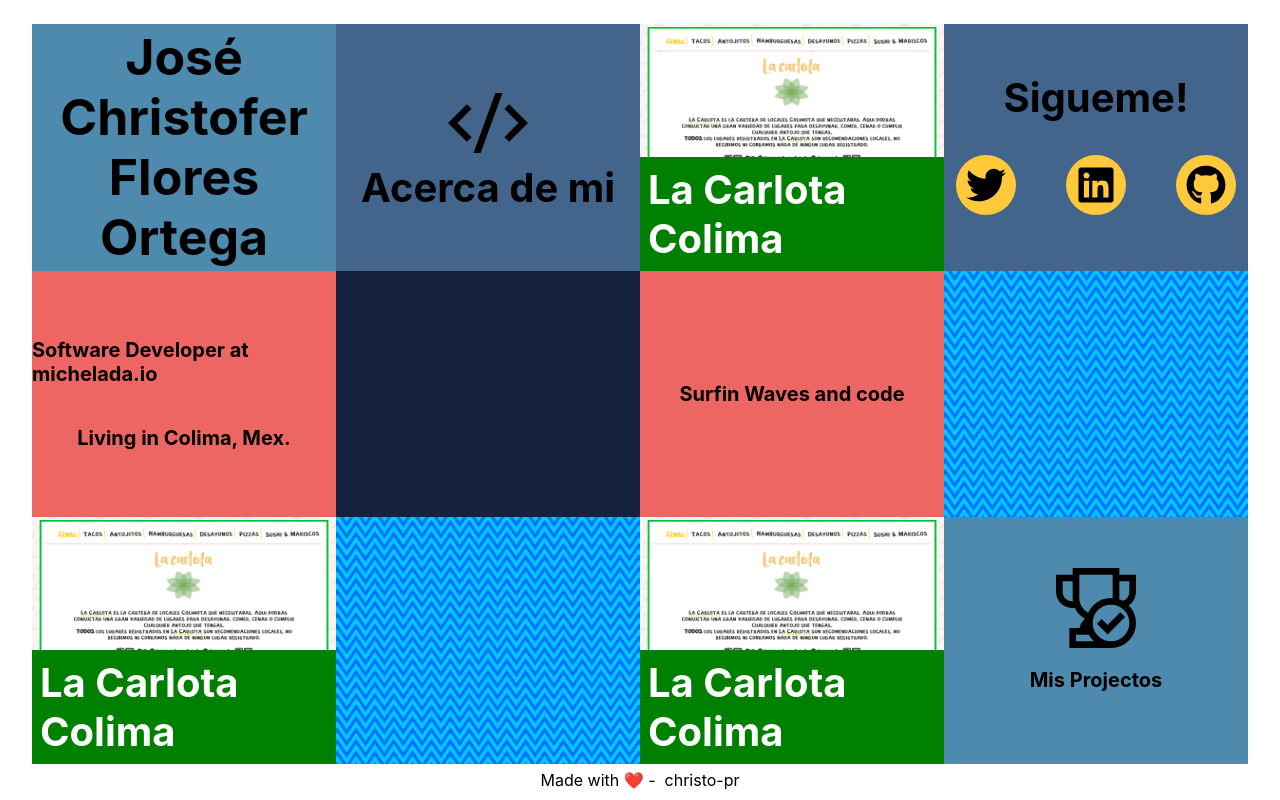
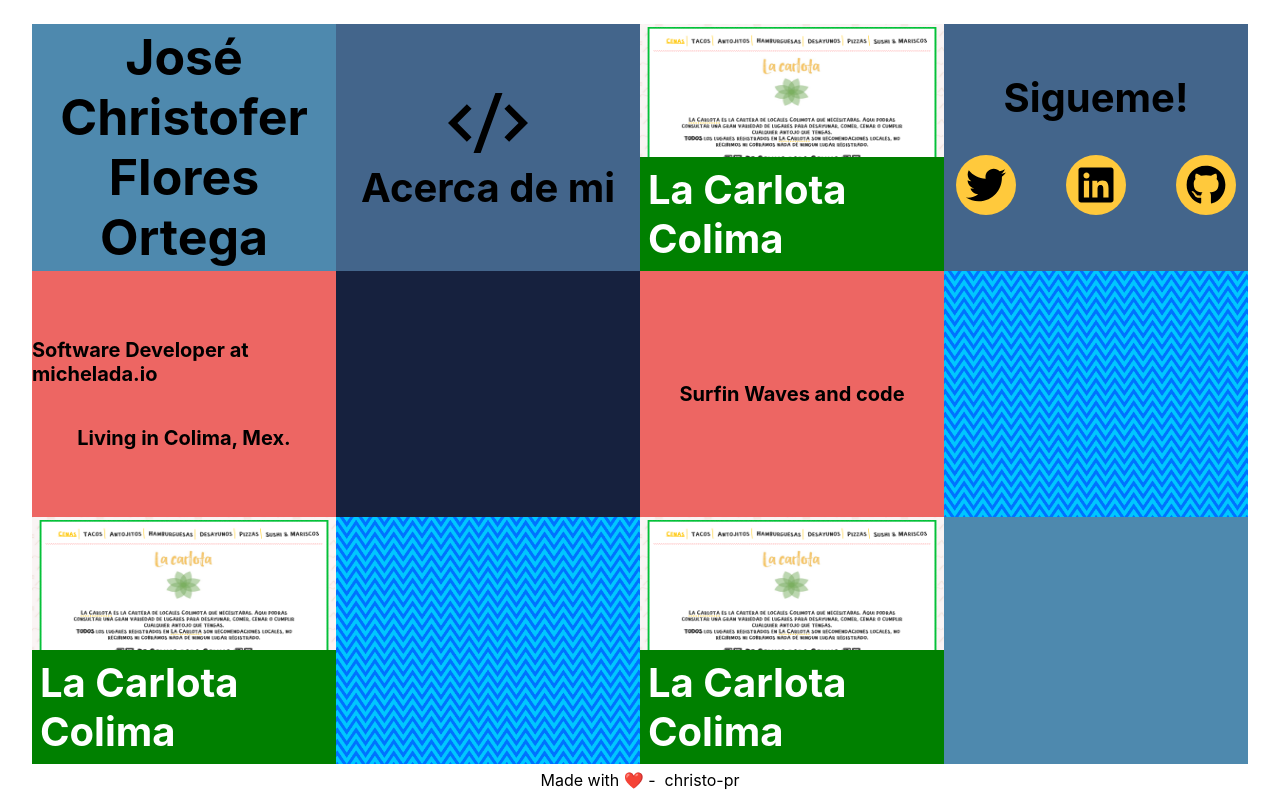
Before and after one commit to christo-pr/christopr.me, a Next.js app: page / in a window 1280 px wide. Built offline with nearby package versions, Linux system fonts and the light colour scheme.

Commit message:
Make things even more simple

```diff
--- a/christopr.json
+++ b/christopr.json
@@ -1,20 +1,17 @@
 [
   {
     "type": "me",
-    "title": "José Christofer Flores Ortega",
-    "inverted": false
+    "title": "José Christofer Flores Ortega"
   },
   {
     "type": "about",
     "link": {
       "to": "/about",
       "text": "Acerca de mi"
-    },
-    "inverted": false
+    }
   },
   {
     "type": "project",
-    "inverted": true,
     "info": {
       "name": "La Carlota Colima",
       "url": "https://lacarlota.christopr.me",
@@ -22,28 +19,23 @@
     }
   },
   {
-    "type": "socials",
-    "inverted": false
+    "type": "socials"
   },
   {
-    "type": "work",
-    "inverted": false
+    "type": "work"
   },
   {
-    "type": "empty",
-    "inverted": false
+    "type": "empty"
   },
   {
     "type": "text",
-    "text": "Surfin Waves and code",
-    "inverted": false
+    "text": "Surfin Waves and code"
   },
   {
     "type": "placeholder"
   },
   {
     "type": "project",
-    "inverted": true,
     "info": {
       "name": "La Carlota Colima",
       "url": "https://lacarlota.christopr.me",
@@ -55,7 +47,6 @@
   },
   {
     "type": "project",
-    "inverted": true,
     "info": {
       "name": "La Carlota Colima",
       "url": "https://lacarlota.christopr.me",
@@ -63,8 +54,6 @@
     }
   },
   {
-    "type": "projects",
-    "text": "Mis Projectos",
-    "inverted": false
+    "type": "empty"
   }
 ]
--- a/components/Christopr.js
+++ b/components/Christopr.js
@@ -1,19 +1,15 @@
-import React, { useState } from "react"
+import React from "react"
 
 import styles from "styles/Christopr.module.css"
 import ChristoprItem from "./ui/ChristoprItem"
 
 export default function Christopr(props) {
-  const { items, toggleProjects } = props
+  const { items } = props
 
   return (
     <div className={styles["christopr-grid"]}>
       {items.map((item, id) => (
-        <ChristoprItem
-          key={`item-type-${id}`}
-          {...item}
-          onClick={toggleProjects}
-        />
+        <ChristoprItem key={`item-type-${id}`} {...item} />
       ))}
     </div>
   )
--- a/components/ui/ChristoprItem.js
+++ b/components/ui/ChristoprItem.js
@@ -15,26 +15,23 @@
 }
 
 export default function ChristoprItem(props) {
-  const { type, title, text, link, onClick, inverted, info } = props
+  const { type, title, text, link, info } = props
 
   const Icon = ICONS[type]
   const containerClasses = `${styles["chpr-item"]} ${
-    inverted ? "show" : "hide"
-  } ${type === "placeholder" ? "placholder" : ""}`
+    type === "placeholder" ? "placholder" : ""
+  }`
 
   return (
-    <div
-      className={containerClasses}
-      onClick={() => type === "projects" && onClick()}
-    >
+    <div className={containerClasses}>
       {Icon && <Icon size={80} />}
       {title && <h1>{title}</h1>}
       {text && <p>{text}</p>}
       {link && <Link href={link.to}>{link.text}</Link>}
       {type === "project" && (
         <a href={info.url} target="_blank">
+          <img src={info.image} alt={info.name} />
           <h3>{info.name}</h3>
-          <img src={info.image} alt={info.name} />
         </a>
       )}
       {type === "socials" && (
--- a/pages/index.js
+++ b/pages/index.js
@@ -1,4 +1,3 @@
-import { useEffect, useState } from "react"
 import Head from "next/head"
 
 import styles from "styles/Home.module.css"
@@ -7,20 +6,6 @@
 import christoprJSON from "christopr.json"
 
 export default function Home() {
-  const [showProjects, setShowProjects] = useState(false)
-  const [items, setItems] = useState(christoprJSON)
-
-  useEffect(() => {
-    const inversedItems = items.map((item) => {
-      return {
-        ...item,
-        inverted: !item.inverted,
-      }
-    })
-
-    setItems(inversedItems)
-  }, [showProjects])
-
   return (
     <div className={styles.container}>
       <Head>
@@ -29,10 +14,7 @@
       </Head>
 
       <main className={styles.main}>
-        <Christopr
-          items={items}
-          toggleProjects={() => setShowProjects((old) => !old)}
-        />
+        <Christopr items={christoprJSON} />
       </main>
 
       <Footer />
```
